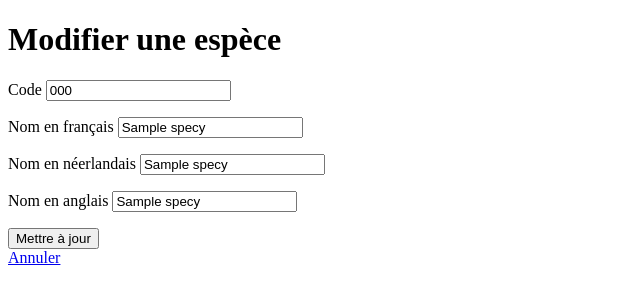
After one commit to cesarramosict/pethood, a Spring Boot app: page /species/1/edit in a window 1280 px wide. The commit adds this page. Shown: the top 304 px of the page, without its empty margins (0-640 px from the left). Run offline with Spring Boot 4, Linux system fonts and the light colour scheme; tables that the repository leaves empty hold one stand-in row (values such as "Sample post").

Commit message:
Add species edit form

```diff
--- a/src/main/java/be/pethood/controller/SpeciesController.java
+++ b/src/main/java/be/pethood/controller/SpeciesController.java
@@ -82,4 +82,19 @@ public class SpeciesController {
         return "redirect:/species";
     }
 
+    /**
+     * Affiche le formulaire de modification d'une espèce.
+     */
+    @GetMapping("/species/{id}/edit")
+    public String edit(@PathVariable Long id, Model model) {
+        // On cherche l'espèce à modifier dans la base de données
+        Species species = service.getSpecies(id);
+
+        // Le formulaire sera rempli avec les données de cette espèce
+        model.addAttribute("species", species);
+        model.addAttribute("title", "Modifier une espèce");
+
+        return "species/edit";
+    }
+
 }
--- /dev/null
+++ b/src/main/resources/templates/species/edit.html
@@ -0,0 +1,37 @@
+<!DOCTYPE html>
+<html lang="fr" xmlns:th="http://www.thymeleaf.org">
+<head>
+    <meta charset="UTF-8">
+    <title th:text="${title}">Modifier une espèce</title>
+</head>
+<body>
+<h1 th:text="${title}">Ajouter une espèce</h1>
+
+<!-- Formulaire lié à l'objet "species" envoyé par le contrôleur -->
+<form th:action="@{/species/{id}/edit(id=${species.id})}" th:object="${species}" method="post">
+    <p>
+        <label for="code">Code</label>
+        <input type="text" id="code" th:field="*{code}">
+        <span th:if="${#fields.hasErrors('code')}" th:errors="*{code}"></span>
+    </p>
+    <p>
+        <label for="nameFr">Nom en français</label>
+        <input type="text" id="nameFr" th:field="*{nameFr}">
+        <span th:if="${#fields.hasErrors('nameFr')}" th:errors="*{nameFr}"></span>
+    </p>
+    <p>
+        <label for="nameNl">Nom en néerlandais</label>
+        <input type="text" id="nameNl" th:field="*{nameNl}">
+        <span th:if="${#fields.hasErrors('nameNl')}" th:errors="*{nameNl}"></span>
+    </p>
+    <p>
+        <label for="nameEn">Nom en anglais</label>
+        <input type="text" id="nameEn" th:field="*{nameEn}">
+        <span th:if="${#fields.hasErrors('nameEn')}" th:errors="*{nameEn}"></span>
+    </p>
+    <button type="submit">Mettre à jour</button>
+</form>
+
+<a th:href="@{/species}">Annuler</a>
+</body>
+</html>
--- a/src/main/resources/templates/species/show.html
+++ b/src/main/resources/templates/species/show.html
@@ -15,7 +15,11 @@
     <li>Active : <span th:text="${species.active} ? 'Oui' : 'Non'"></span></li>
 </ul>
 
+
+
 <!-- Retour à la liste -->
+<!-- Lien vers le formulaire de modification -->
+<a th:href="@{/species/{id}/edit(id=${species.id})}">Modifier</a>
 <a th:href="@{/species}">Retour à la liste</a>
 </body>
 </html>
```
